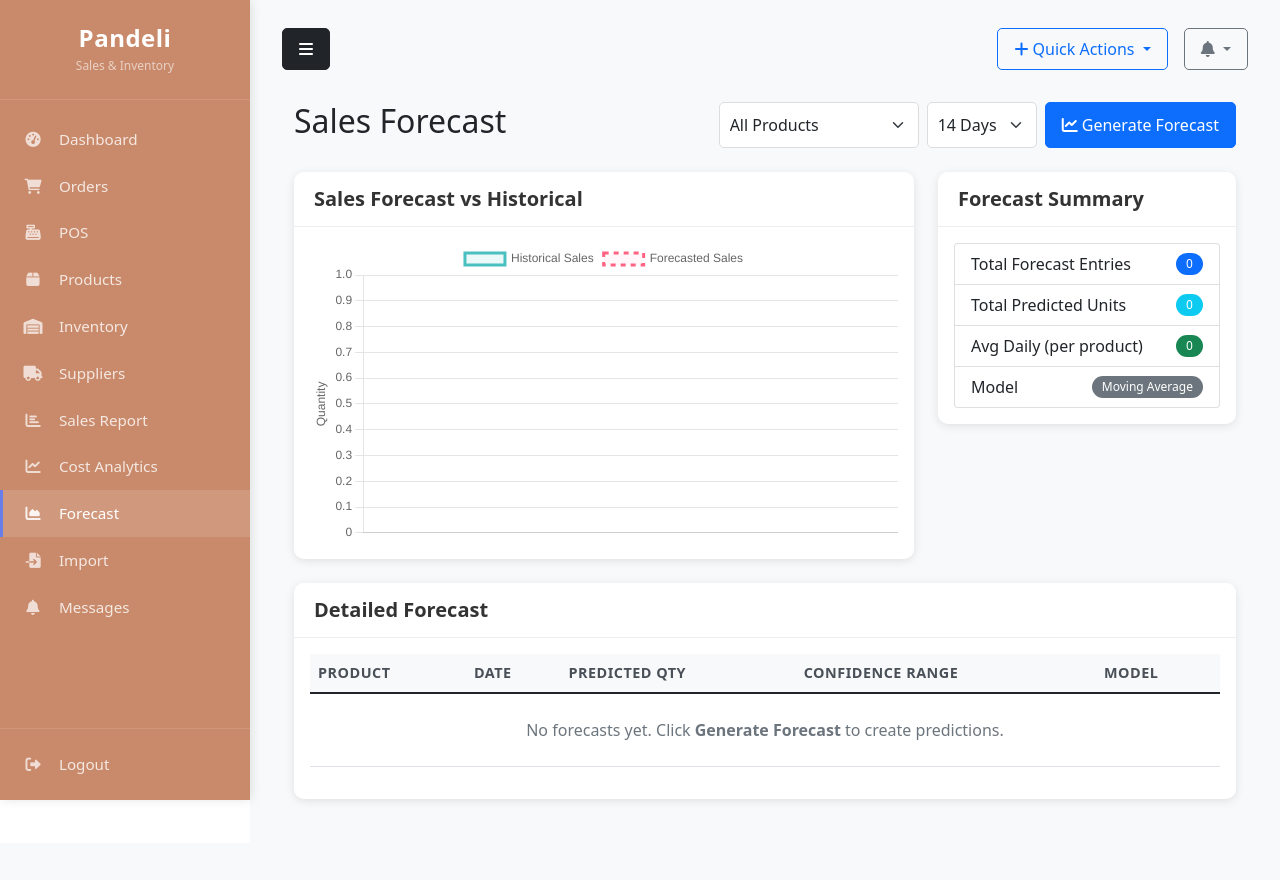
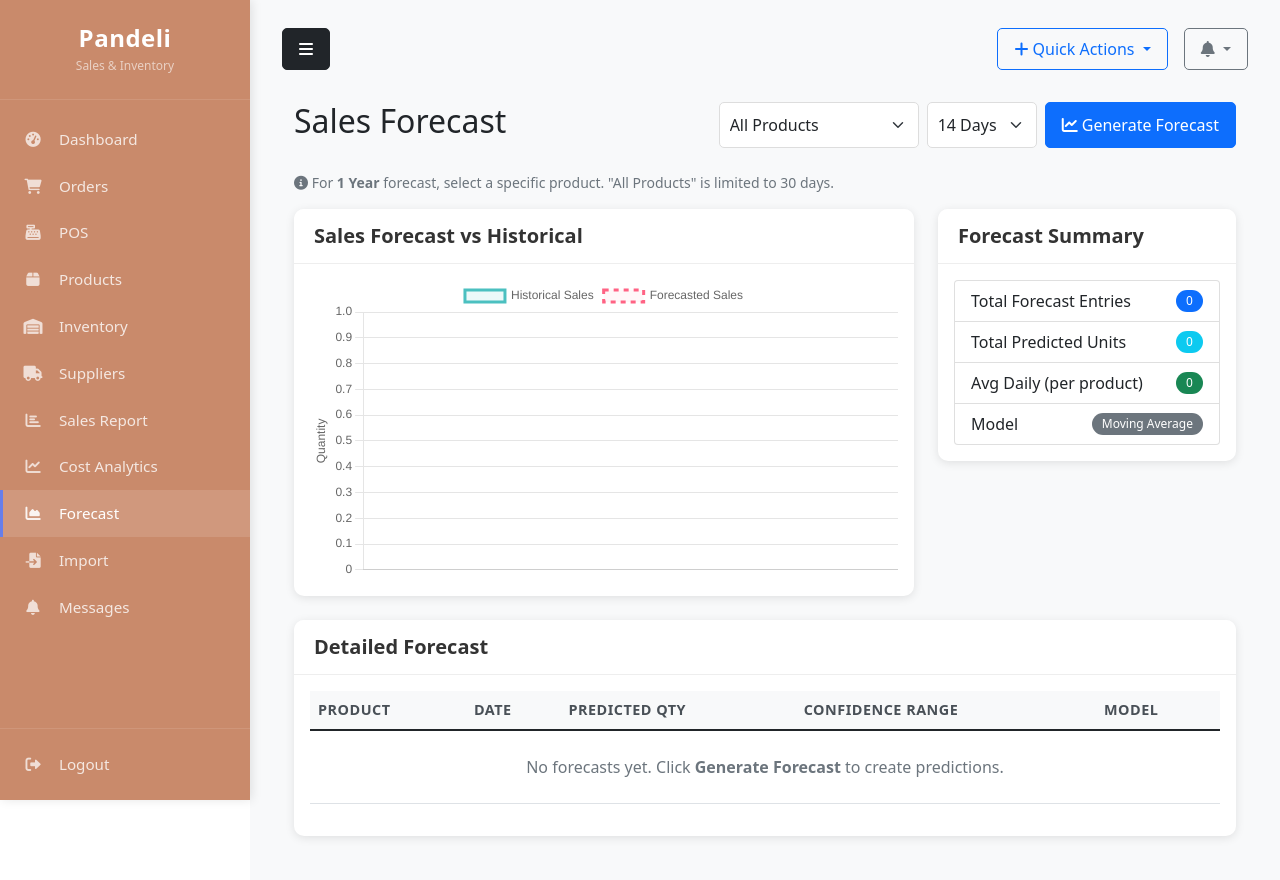
Before and after one commit to Chelsey1234/pandeli-system, a Django app: page /forecast/ in a window 1280 px wide. Before the commit the page ends 801 px from the top, so only its background shows below. Run offline with Django 5.2, Linux system fonts and the light colour scheme; the visitor is signed in with stand-in values (Sample User, id 1); data that the repository does not hold is empty.

Commit message:
fix: toggle new arrival/best seller, add 30d and 1yr forecast options

```diff
--- a/core/views.py
+++ b/core/views.py
@@ -746,17 +746,21 @@ def forecast(request):
 def run_forecast(request):
     if request.method == 'POST':
         product_id = request.POST.get('product_id')
-        days = min(int(request.POST.get('days', 14)), 14)  # cap at 14 days
+        days = int(request.POST.get('days', 14))
+        # Cap to avoid timeout: single product can do 365, all products max 30
+        if product_id:
+            days = min(days, 365)
+        else:
+            days = min(days, 30)
 
         created_count = 0
         try:
             if product_id:
-                # Single product — fast
                 product = get_object_or_404(Product, id=product_id)
                 result = generate_simple_forecast(product, days)
                 created_count = len(result or [])
             else:
-                # All products — process max 5 at a time to avoid timeout
+                # All products — max 5 at a time to avoid timeout
                 products = Product.objects.filter(
                     is_archived=False, is_available=True
                 ).order_by('-updated_at')[:5]
@@ -770,7 +774,7 @@ def run_forecast(request):
             messages.error(request, f'Forecast error: {str(e)}')
             return redirect('forecast')
 
-        messages.success(request, f'Forecast generated! ({created_count} entries)')
+        messages.success(request, f'Forecast generated! ({created_count} entries for {days} days)')
         return redirect('forecast')
 
     return redirect('forecast')
--- a/templates/core/forecast.html
+++ b/templates/core/forecast.html
@@ -17,11 +17,16 @@
             <select name="days" class="form-select" style="width: 110px;">
                 <option value="7">7 Days</option>
                 <option value="14" selected>14 Days</option>
+                <option value="30">30 Days</option>
+                <option value="365">1 Year</option>
             </select>
             <button type="submit" class="btn btn-primary text-nowrap">
                 <i class="fas fa-chart-line"></i> Generate Forecast
             </button>
         </form>
+    </div>
+    <div class="text-muted small mb-3">
+        <i class="fas fa-info-circle"></i> For <strong>1 Year</strong> forecast, select a specific product. "All Products" is limited to 30 days.
     </div>
 
     <div class="row">
```
Also changed, not shown: core/views_api.py (+14 -0 lines).
